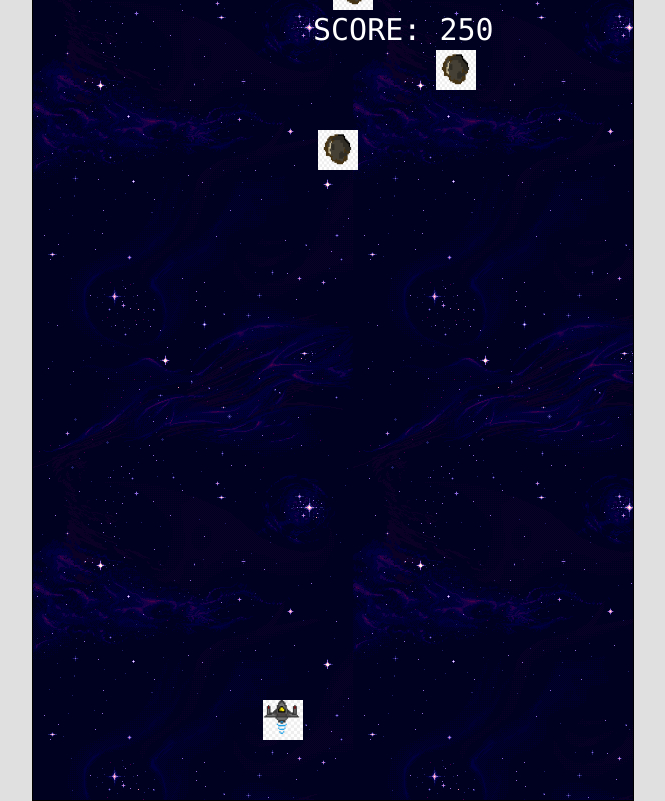
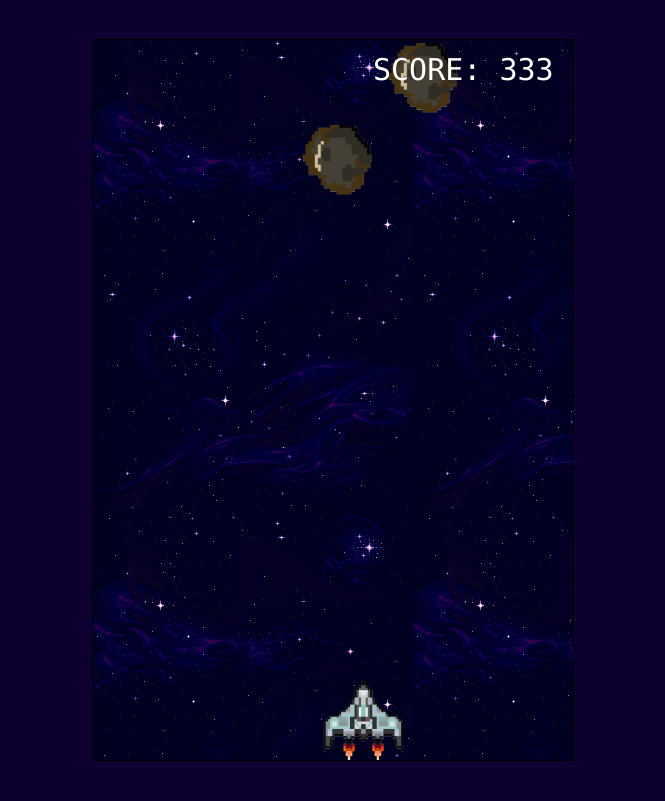
Before and after one commit to xWxfFle/Space-game, a plain HTML site: page index.html in a window 1280 px wide. Shown: the whole page, without its empty margins (307-972 px from the left). Drawn offline with Linux system fonts and the light colour scheme.

Commit message:
added new textures

```diff
--- a/scr/modules/Component.js
+++ b/scr/modules/Component.js
@@ -14,24 +14,19 @@ export default class Component {
     }
   }
 }
+
 export class Player extends Component {
-  constructor(width, height, color, x, y, type) {
+  constructor(width, height, color, x, y, type, canvasWidth, canvasHeight) {
     super(width, height, color, x, y, type);
-  }
-  newPosition(canvas) {
-    this.x += this.speedX;
-    this.y += this.speedY;
-    this.speedX = 0;
-    this.speedY = 0;
-
-    this.hitBorder(canvas);
+    this.canvasHeight = canvasHeight;
+    this.canvasWidth = canvasWidth;
   }
 
-  hitBorder(canvas) {
-    const bottomBorder = canvas.height - this.height;
+  get newPosition() {
+    const bottomBorder = this.canvasHeight - this.height;
     const topBorder = 0;
     const leftBorder = 0;
-    const rightBorder = canvas.width - this.width;
+    const rightBorder = this.canvasWidth - this.width;
 
     if (this.y > bottomBorder) {
       this.y = bottomBorder;
@@ -45,5 +40,10 @@ export class Player extends Component {
     if (this.x < leftBorder) {
       this.x = rightBorder;
     }
+
+    this.x += this.speedX;
+    this.y += this.speedY;
+    this.speedX = 0;
+    this.speedY = 0;
   }
 }
--- a/scr/modules/ComponentFactory.js
+++ b/scr/modules/ComponentFactory.js
@@ -1,19 +1,25 @@
 import Component, { Player } from "./Component.js";
 export default class ComponentFactory {
-  createPlayer() {
-    return new Player(40, 40, "/scr/img/starship.jpg", 230, 700, "image");
-  }
-  createText() {
-    return new Component("30px", "Consolas", "white", 280, 40, "text");
+  constructor(canvas) {
+    this.canvasWidth = canvas.width;
+    this.canvasHeight = canvas.height;
   }
 
-  create(containerWidth, type) {
-    const size = 40;
-    const x = Math.floor(Math.random() * (containerWidth - size));
+  create(type) {
+    if (type === "player") {
+      return new Player(80, 80, "/scr/img/space3.png", 230, 700, "image", this.canvasWidth ,  this.canvasHeight);
+    }
+    if (type == "text") {
+      return new Component("30px", "Consolas", "white", 280, 40, "text");
+    }
     if (type === "asteroid") {
-      return new Component(size, size, "/scr/img/asteroid.png", x, -size, "image");
+        const size = 70;
+        const x = Math.floor(Math.random() * (this.canvasWidth - size));
+      return new Component(size, size, "/scr/img/ast.png", x, -size, "image");
     }
     if (type === "booster") {
+        const size = 70;
+        const x = Math.floor(Math.random() * (this.canvasWidth - size));
       return new Component(size, size, "/scr/img/coin.jpg", x, -size, "image");
     }
   }
--- a/scr/script.js
+++ b/scr/script.js
@@ -1,32 +1,32 @@
 import * as update from "./modules/controllers/updateController.js";
 import crashWith from "./modules/controllers/crashController.js";
 import ComponentFactory from "./modules/ComponentFactory.js";
-const factory = new ComponentFactory()
-
 let myGamePiece, myScore, context, interval, frameNo;
 const canvas = document.createElement("canvas");
+canvas.width = 480;
+canvas.height = 720;
+context = canvas.getContext("2d");
 const keys = [];
 const myObstacles = [];
+const factory = new ComponentFactory(canvas);
+let speedMultiplyer = 0.5
 function startGame() {
-  canvas.width = 600;
-  canvas.height = 800;
-  context = canvas.getContext("2d");
   frameNo = 0;
   document.body.insertBefore(canvas, document.body.childNodes[0]);
-  interval = setInterval(updateGameArea, 20);
+  interval = setInterval(updateGameArea, 15);
   window.addEventListener("keydown", function (e) {
     keys[e.keyCode] = e.type == "keydown";
   });
   window.addEventListener("keyup", function (e) {
     keys[e.keyCode] = e.type == "keydown";
   });
-  myGamePiece = factory.createPlayer();
-  console.log(myGamePiece);
-  myScore = factory.createText();
+  myGamePiece = factory.create("player");
+  myScore = factory.create("text");
 }
-
 function updateGameArea() {
   context.clearRect(0, 0, canvas.width, canvas.height);
+  speedMultiplyer += 0.001
+
   frameNo += 1;
   for (let i = 0; i < myObstacles.length; i += 1) {
     if (myObstacles[i].y > canvas.height) {
@@ -35,16 +35,20 @@ function updateGameArea() {
     if (crashWith(myGamePiece, myObstacles[i])) {
       clearInterval(interval);
     }
-    myObstacles[i].y += 1;
+    myObstacles[i].y += speedMultiplyer;
     update.image(myObstacles[i], context);
   }
-  if ((frameNo / 80) % 1 == 0) {
-    myObstacles.push(factory.create(canvas.width, "asteroid"));
+  if ((frameNo / 120) % 1 == 0) {
+    myObstacles.push(factory.create("asteroid"));
+  }
+  if ((frameNo / 1000) % 1 == 0) {
+    myObstacles.push(factory.create("booster"));
   }
   myScore.text = "SCORE: " + frameNo;
   update.text(myScore, context);
-  myGamePiece.newPosition(canvas);
+  myGamePiece.newPosition;
   update.image(myGamePiece, context);
+
   if (keys && keys[37]) {
     myGamePiece.speedX = -2;
   }
--- a/scr/style.css
+++ b/scr/style.css
@@ -9,7 +9,7 @@ body {
   display: flex;
   justify-content: center;
   align-items: center;
-  background-color: rgb(224, 224, 224);
+  background-color: rgb(13, 0, 48);
 }
 canvas {
   border: 1px black solid;
```
Also changed, not shown: scr/img/ast.png (added), scr/img/space1.png (added), scr/img/space3.png (added), scr/img/spaceship.gif (added), scr/modules/controllers/crashController.js (line endings or trailing spaces).
